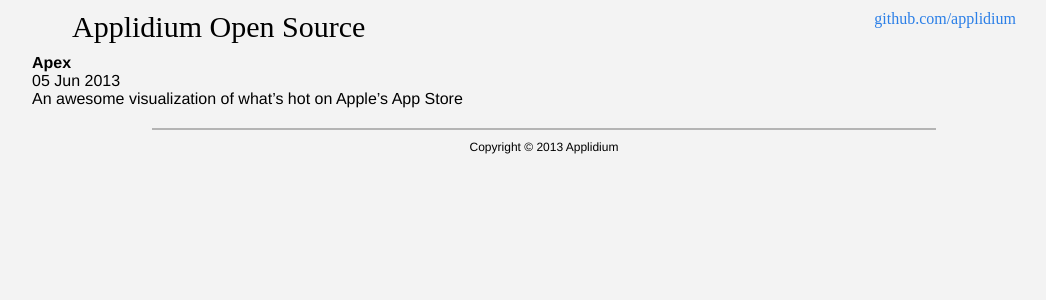
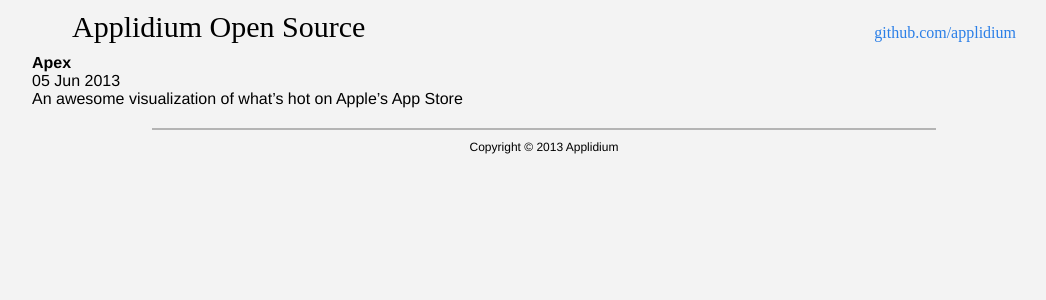
Before and after one commit to JamesLinus/applidium.github.io, a Jekyll site: the page built from _posts/2013-06-05-apex.markdown, in a window 1280 px wide. Shown: the top 300 px of the page, without its empty margins (96-1142 px from the left). Built offline with Jekyll 4.4.1, drawn with Linux system fonts in a browser that asks for light colours; some web fonts are replaced.

Commit message:
Update sizes and margins

```diff
--- a/css/main.css
+++ b/css/main.css
@@ -60,6 +60,7 @@
 }
 
 #header .extra {
+  margin-top: 14px;
   display: inline-block;
   float: right;
 }
@@ -131,6 +132,8 @@
   border-width: 20px;
   border-style: solid;
   border-color: #ffffff;
+  font-size: 18px;
+  font-family: "CenturyGothic";
 }
 
 .thumbnail {
```
